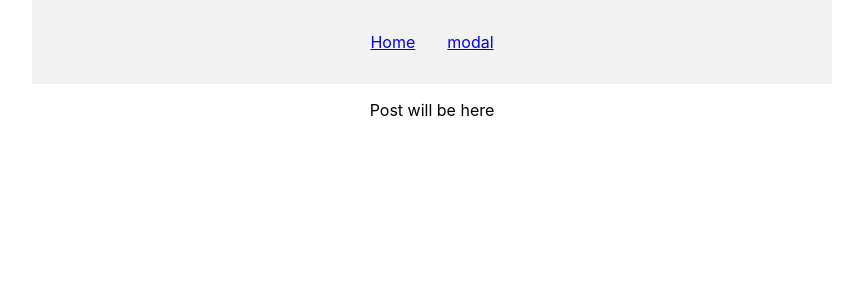
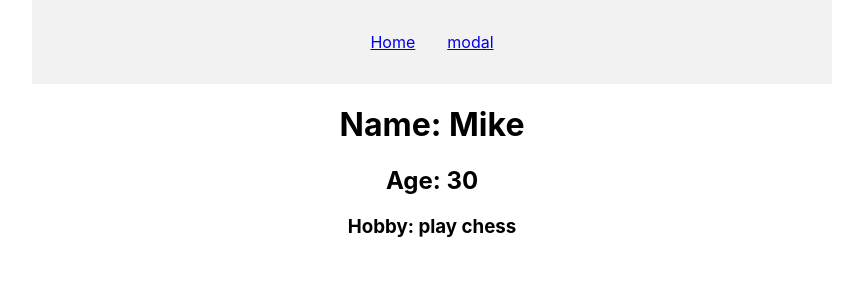
Before and after one commit to whoami2423/react-project, a React (Create React App) app: page /post/1 in a window 1280 px wide. Shown: the top 300 px of the page, without its empty margins (208-1071 px from the left). Built offline with nearby package versions, Linux system fonts and the light colour scheme.

Commit message:
add post component

```diff
--- a/src/components/People/People.jsx
+++ b/src/components/People/People.jsx
@@ -12,6 +12,7 @@ function People({ users, increaseAge, changeName, deletePerson }) {
             increase={() => increaseAge(index)}
             change={(event) => changeName(event, user.id)}
             remove={() => deletePerson(user.id)}
+            id={user.id}
           >
             Hobby: {user.hobby}
           </Person>
--- a/src/components/People/Person/Person.js
+++ b/src/components/People/Person/Person.js
@@ -1,6 +1,7 @@
+import { Link } from 'react-router-dom';
 import './Person.css';
 
-function Person({ name, increase, age, change, remove, children }) {
+function Person({ name, increase, age, change, remove, children, id }) {
   return (
     // React.createElement('div', {className: "title"},
     //   React.createElement('h3', {className: "title"}, props.name),
@@ -15,6 +16,7 @@ function Person({ name, increase, age, change, remove, children }) {
       <div className="hobby" onClick={remove}>
         {children}
       </div>
+      <Link to={`/post/${id}`}>Подробнее</Link>
     </div>
   );
 }
--- a/src/pages/Post.js
+++ b/src/pages/Post.js
@@ -1,7 +1,19 @@
-import React from 'react';
+import {useParams} from 'react-router-dom';
+import {useSelector} from 'react-redux';
 
 function Post() {
-  return <div>Post will be here</div>;
+  const params = useParams();
+  const id = parseInt(params.id, 10);
+
+  const [user] = useSelector(state => state.people.filter(user => user.id === id));
+
+  return (
+    <div>
+      <h1>Name: {user.name}</h1>
+      <h2>Age: {user.age}</h2>
+      <h3>Hobby: {user.hobby}</h3>
+    </div>
+  );
 }
 
 export default Post;
```
Also changed, not shown: src/pages/Home.js (+0 -13 lines).
